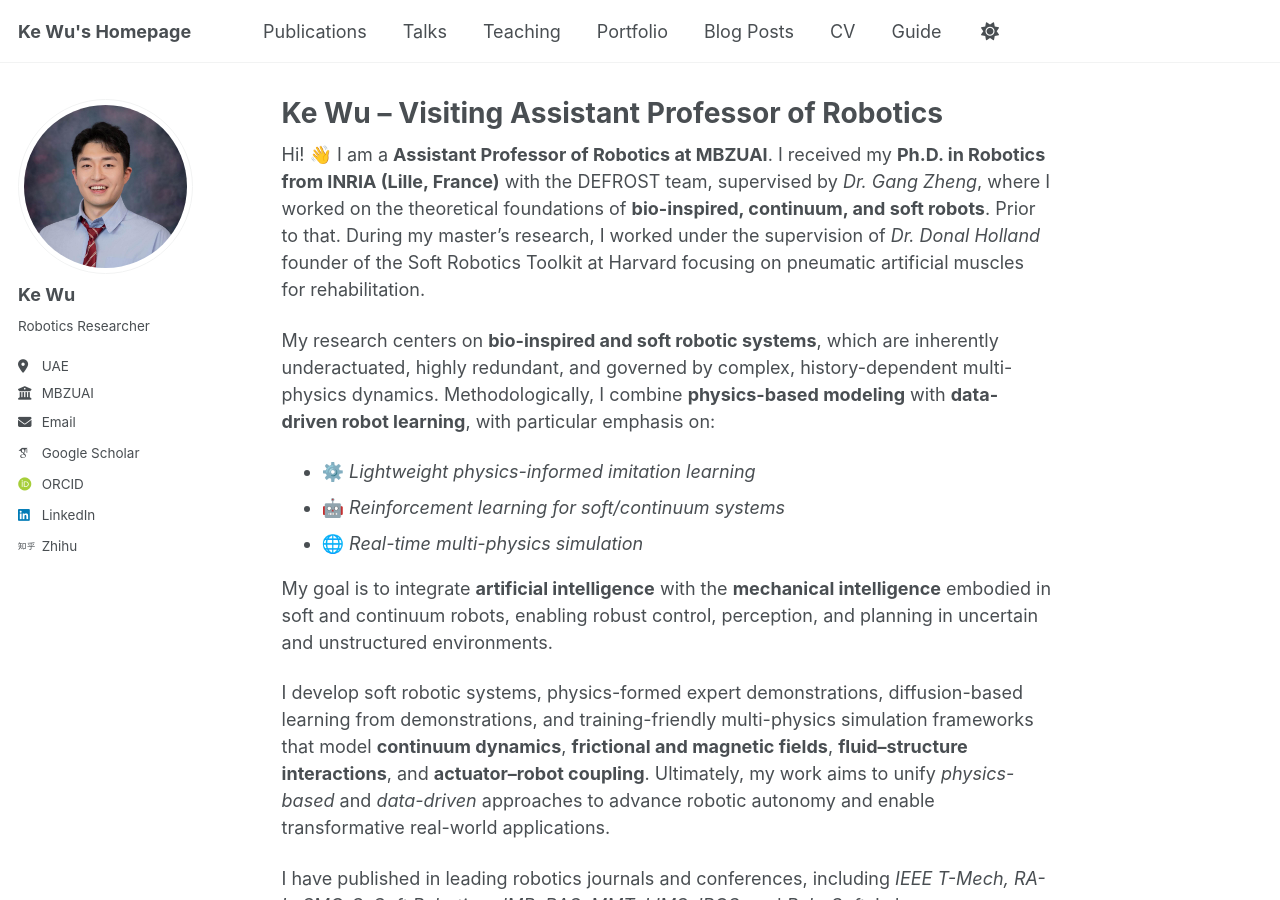
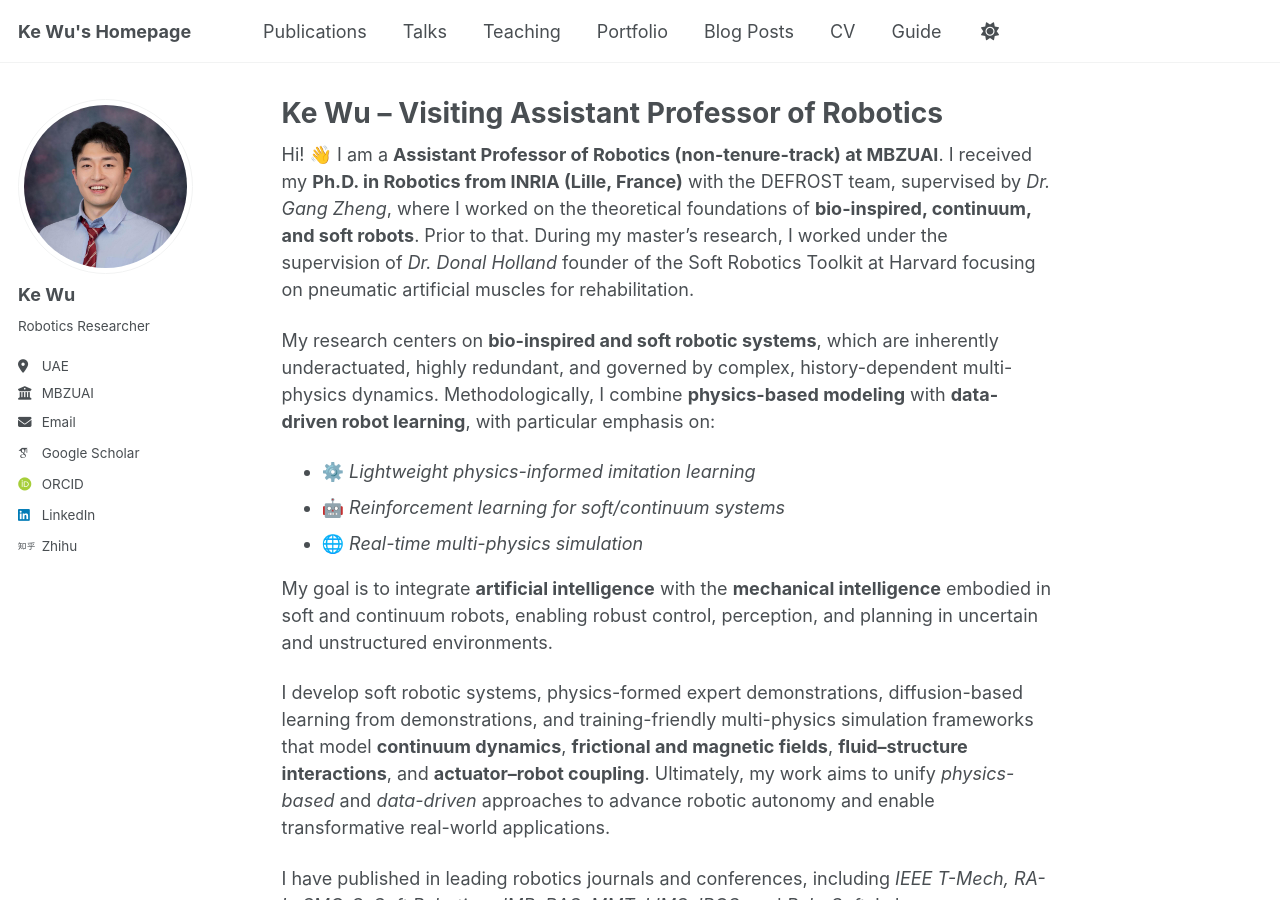
Before and after one commit to SobotHub/SobotHub.github.io, a Jekyll site: the page built from _pages/about.md, in a window 1280 px wide and 900 px high. Built offline with Jekyll 4.4.1, drawn with Linux system fonts in a browser that asks for light colours; some web fonts are replaced; a script bundle is joined from its source files by our own code; library files that are not in the unit come from our copies.

Commit message:
Update homepage About section

```diff
--- a/_pages/about.md
+++ b/_pages/about.md
@@ -7,7 +7,7 @@
   - /about.html
 ---
 
-Hi! 👋 I am a **Assistant Professor of Robotics at MBZUAI**. I received my **Ph.D. in Robotics from INRIA (Lille, France)** with the DEFROST team, supervised by *Dr. Gang Zheng*, where I worked on the theoretical foundations of **bio-inspired, continuum, and soft robots**. Prior to that. During my master’s research, I worked under the supervision of *Dr. Donal Holland* founder of the Soft Robotics Toolkit at Harvard focusing on pneumatic artificial muscles for rehabilitation.
+Hi! 👋 I am a **Assistant Professor of Robotics (non-tenure-track) at MBZUAI**. I received my **Ph.D. in Robotics from INRIA (Lille, France)** with the DEFROST team, supervised by *Dr. Gang Zheng*, where I worked on the theoretical foundations of **bio-inspired, continuum, and soft robots**. Prior to that. During my master’s research, I worked under the supervision of *Dr. Donal Holland* founder of the Soft Robotics Toolkit at Harvard focusing on pneumatic artificial muscles for rehabilitation.
 
 My research centers on **bio-inspired and soft robotic systems**, which are inherently underactuated, highly redundant, and governed by complex, history-dependent multi-physics dynamics. Methodologically, I combine **physics-based modeling** with **data-driven robot learning**, with particular emphasis on:
 - ⚙️ *Lightweight physics-informed imitation learning*
```
